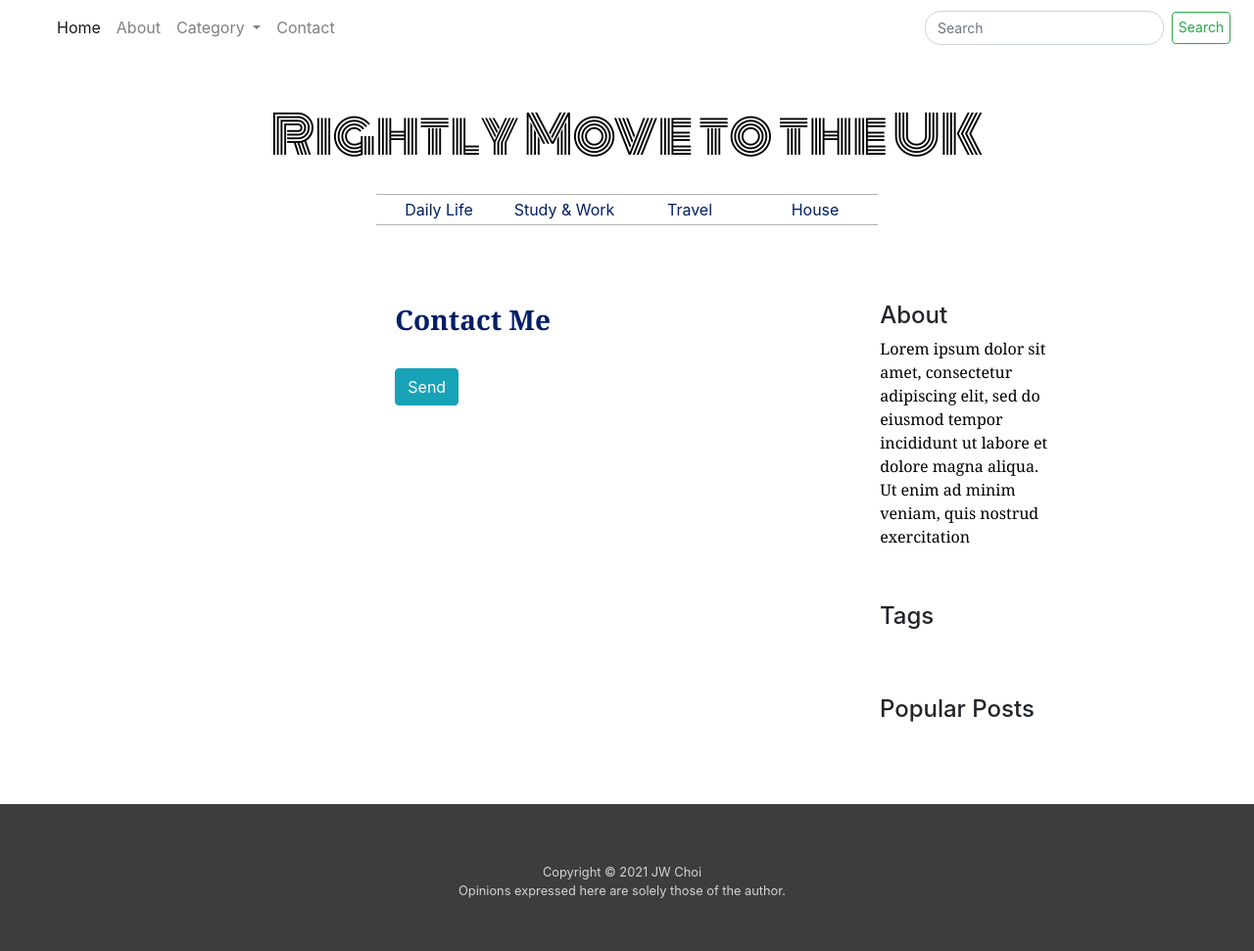
After one commit to maktoob/Rightly_move, a Django app: template website/templates/website/contact.html in a window 1280 px wide. The commit adds this page. Shown: the whole page at 98% size. Run offline with Django 3.2, Linux system fonts and the light colour scheme; the template is opened without the code that fills it, so the values that code supplies are empty; some libraries are stand-ins or nearby versions; some web fonts are replaced.

Commit message:
Config contact page and add contact form

```diff
--- a/static/css/base.css
+++ b/static/css/base.css
@@ -81,7 +81,7 @@ a:hover {
     font-weight: bold;
 }
 
-.post-wrapper {
+.post-wrapper{
     padding-top: 50px;
 }
 
@@ -176,5 +176,10 @@ div p {
 }
 
 .copyright-wrapper {
-    padding: 20px 0px 0px 20px;
+    padding: 20px 50px 0px 20px;
 }
+
+.contact-wrapper {
+    padding: 80px 0px 80px 0px;
+    margin-left: 5%;
+}
--- a/website/templates/website/base.html
+++ b/website/templates/website/base.html
@@ -48,7 +48,7 @@
                     </div>
                 </li>
                 <li class="nav-item">
-                    <a class="nav-link" href="#">Contact</a>
+                    <a class="nav-link" href="{% url 'contact' %}">Contact</a>
                 </li>
             </ul>
             <form class="form-inline" action="{% url 'search_result' %}" method="get">
--- /dev/null
+++ b/website/templates/website/contact.html
@@ -0,0 +1,19 @@
+{% extends 'website/base.html' %}
+{% block content %}
+{% load crispy_forms_tags %}
+<div class="content-fluid">
+    <div class="row contact-wrapper">
+        <div class="col-lg-5"></div>
+        <div class="col-lg-7 contact-form">
+        <h3>Contact Me</h3><br>
+            <form method="post">
+                {% csrf_token %}
+                {{ form|crispy }}
+                <div class="form-actions">
+                    <button type="submit" class="btn btn-info">Send</button>
+                </div>
+            </form>
+        </div>
+    </div>
+</div>
+{% endblock content %}
--- a/website/urls.py
+++ b/website/urls.py
@@ -7,5 +7,6 @@ urlpatterns = [
     path('post/<int:pk>/', views.post_detail, name='post_detail'),
     path('post/tag/<slug:slug>/', views.post_tag, name='post_tag'),
     path('search/', views.search_result, name='search_result'),
+    path('contact/', views.contact, name='contact'),
     path('<category>/', views.post_by_category, name='post_by_category'),
 ]
```
Also changed, not shown: website/forms.py (+7 -0 lines), website/views.py (+24 -2 lines), 1 other file.
